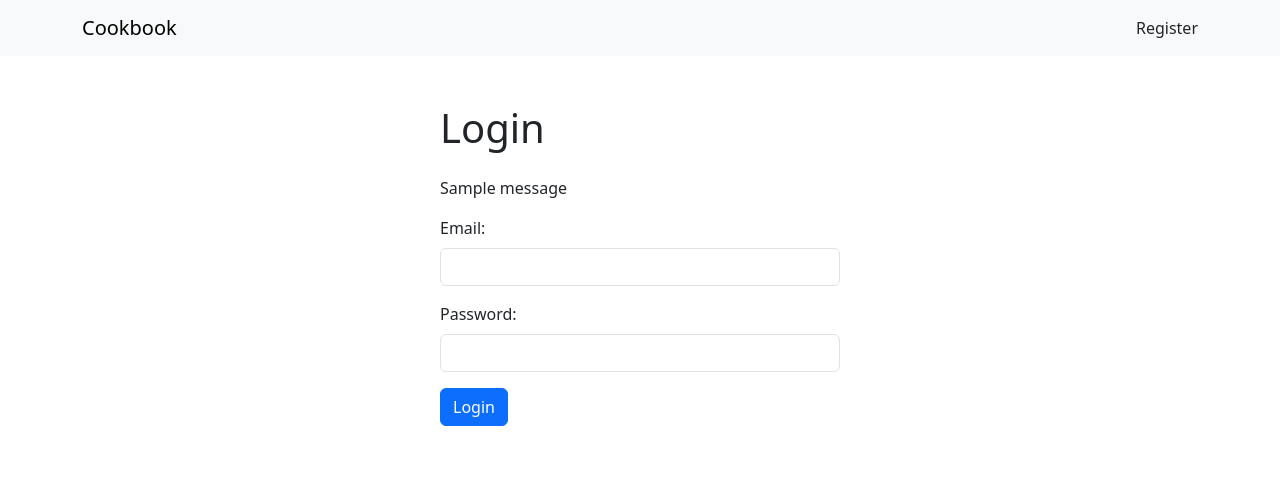
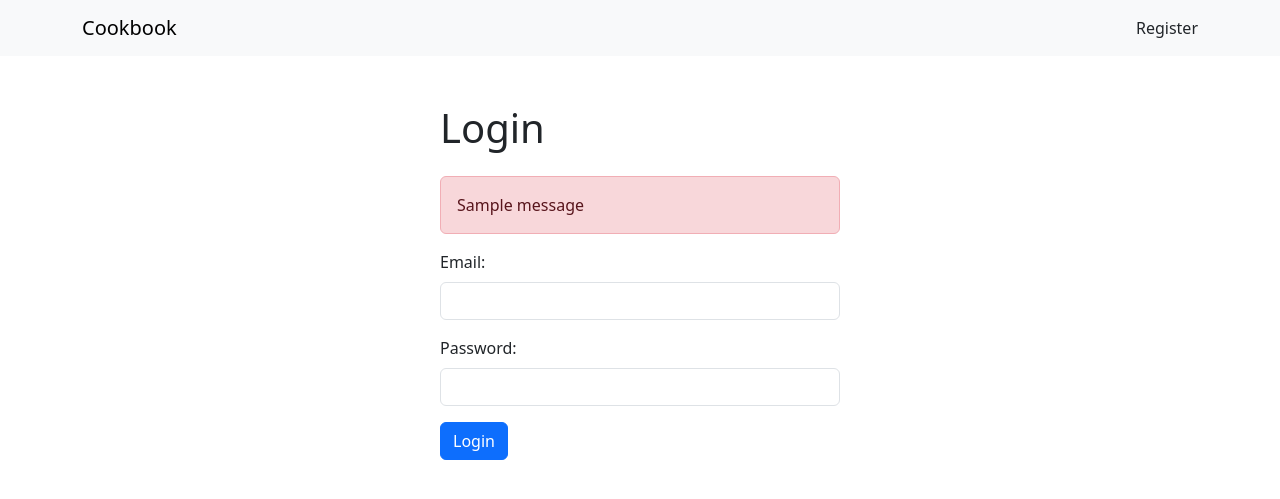
Before and after one commit to s22630-pj-tomasz-rybczynski/cookbook, a Flask app: page /login in a window 1280 px wide. Shown: the top 499 px of the page. Run offline with Flask 3, Linux system fonts and the light colour scheme; one stand-in notice (Sample message) is shown.

Commit message:
Add template & alerts improvements

```diff
--- a/app.py
+++ b/app.py
@@ -141,7 +141,7 @@ def login():
         is_valid = bcrypt.check_password_hash(user[2], password)
 
         if user is None or not is_valid:
-            flash('Invalid email or password.', 'danger')
+            flash('Invalid email or password.', 'error')
             return redirect(url_for('login'))
 
 
@@ -161,5 +161,11 @@ def logout():
     return redirect('/login')
 
 
+@login_manager.unauthorized_handler
+def unauthorized():
+    return render_template('unauthorized.html')
+
+
+
 if __name__ == '__main__':
     app.run(debug=True)
--- a/models.py
+++ b/models.py
@@ -5,7 +5,7 @@ class Recipe:
     def __init__(self, id, title, ingredients, instructions):
         self.id = id
         self.title = title
-        self.ingredients = ingredients
+        self.ingredients = ingredients.split(",")
         self.instructions = instructions
 
 
--- /dev/null
+++ b/static/forms.css
@@ -0,0 +1,3 @@
+.form-container {
+    max-width: 400px;
+}
--- a/templates/login.html
+++ b/templates/login.html
@@ -3,19 +3,7 @@
 <head>
     <title>Login</title>
     <link rel="stylesheet" href="https://cdn.jsdelivr.net/npm/bootstrap@5.3.0/dist/css/bootstrap.min.css">
-    <style>
-        .form-container {
-            max-width: 400px;
-            margin: 0 auto;
-        }
-        .messages {
-            list-style-type: none;
-            padding: 0;
-        }
-        .messages li {
-            margin-bottom: 10px;
-        }
-    </style>
+    <link rel="stylesheet" href="{{ url_for('static', filename='forms.css') }}">
 </head>
 <body>
     <nav class="navbar navbar-expand-lg navbar-light bg-light">
@@ -25,15 +13,13 @@
         </div>
     </nav>
     <div class="container mt-5">
-        <div class="form-container">
+        <div class="form-container mx-auto">
             <h1 class="mb-4">Login</h1>
             {% with messages = get_flashed_messages() %}
                 {% if messages %}
-                    <ul class="messages">
                         {% for message in messages %}
-                            <li>{{ message }}</li>
+                        <p class="alert alert-danger p" role="alert">{{ messages[0] }}</p>
                         {% endfor %}
-                    </ul>
                 {% endif %}
             {% endwith %}
             <form method="POST" action="{{ url_for('login') }}">
--- a/templates/recipe.html
+++ b/templates/recipe.html
@@ -11,7 +11,11 @@
         {% if recipe %}
         <h3>{{ recipe.title }}</h3>
         <h5>Ingredients:</h5>
-        <p>{{ recipe.ingredients }}</p>
+        <ul>
+            {% for ingredient in recipe.ingredients %}
+                <li>{{ ingredient }}</li>
+            {% endfor %}
+        </ul>
         <h5>Instructions:</h5>
         <p>{{ recipe.instructions }}</p>
         {% else %}
```
Also changed, not shown: templates/register.html (+12 -4 lines), templates/unauthorized.html (added, +18 -0 lines), recipes.db.
